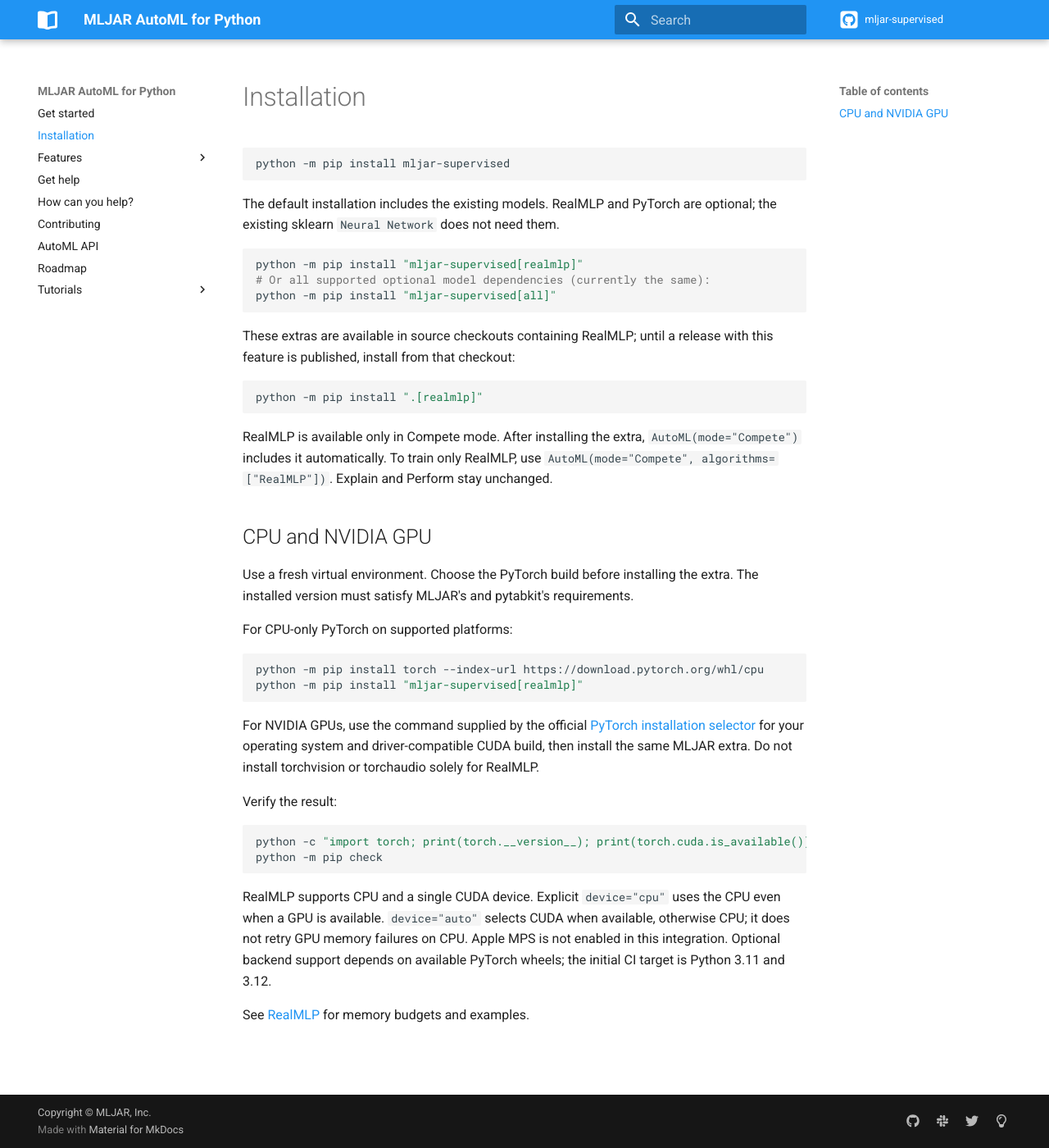
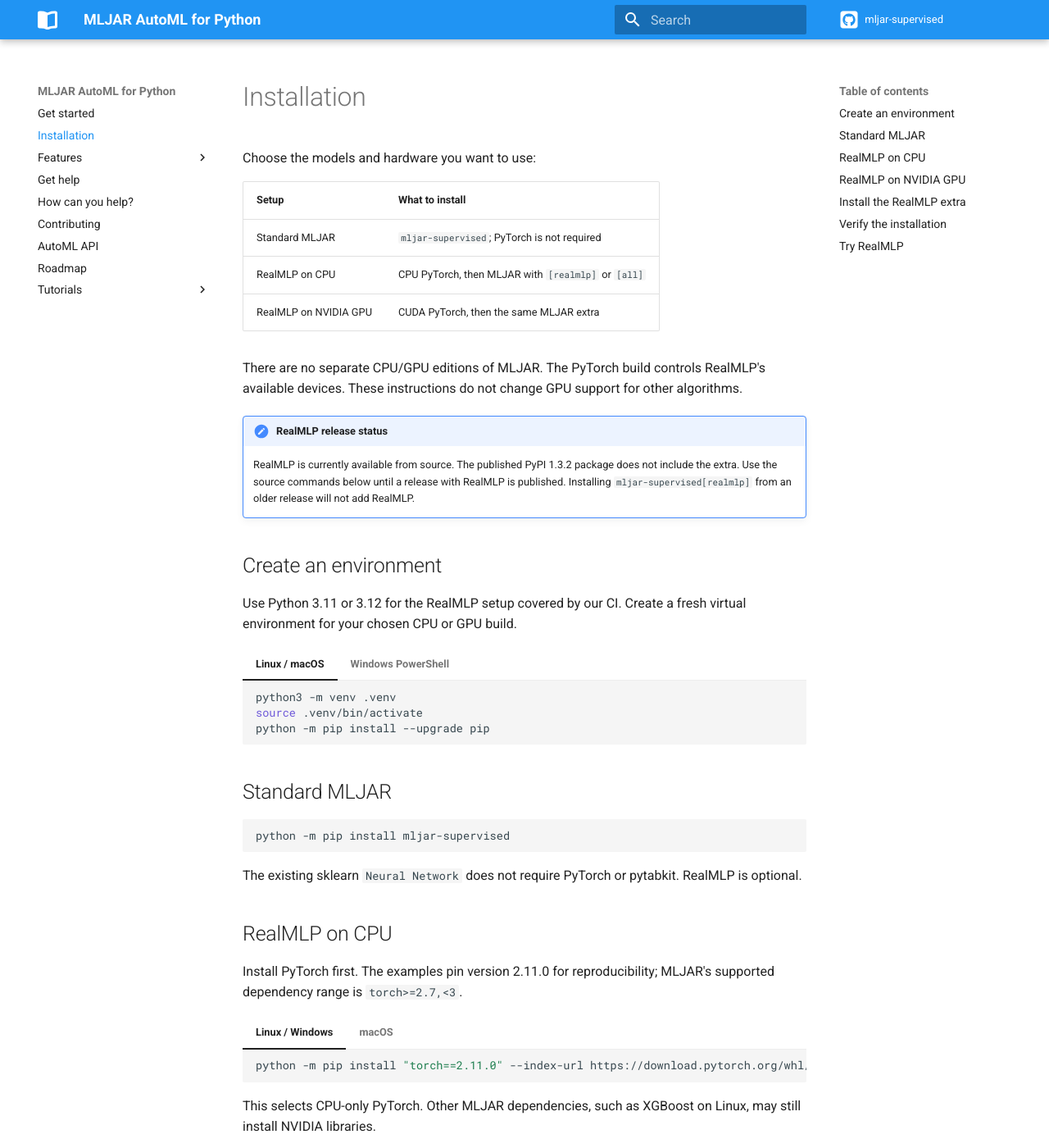
Before and after one commit to mljar/mljar-supervised, an MkDocs documentation site: the page built from docs/docs/install.md, in a window 1280 px wide and 1400 px high. Shown: the whole window at 82% size. Built offline with MkDocs 1.6.1 and Material for MkDocs 9.7.7, drawn with Linux system fonts in a browser that asks for light colours; comment, search, counter and statistics services are not loaded; some of the changed text lies outside the part shown.

Commit message:
Document RealMLP CPU and GPU installation (#841)

````diff
--- a/docs/docs/features/realmlp.md
+++ b/docs/docs/features/realmlp.md
@@ -2,8 +2,11 @@
 
 RealMLP is an optional neural model for binary classification, multiclass
 classification and single-target regression. Install
-`mljar-supervised[realmlp]` or `mljar-supervised[all]`; see
-[installation](../install.md). It trains from scratch without downloading weights.
+the `[realmlp]` or `[all]` extra from source until a release includes RealMLP.
+Choose [CPU](../install.md#realmlp-on-cpu) or
+[NVIDIA GPU](../install.md#realmlp-on-nvidia-gpu) installation and follow the
+[verification steps](../install.md#verify-the-installation). It trains from scratch
+without downloading weights.
 
 ## Example with generated data
 
@@ -144,6 +147,10 @@
 | `batch_size` | Upstream default, 256 |
 | `predict_batch_size` | Wrapper chunk size, 1024 |
 
+`device="auto"` uses CUDA when available, otherwise CPU. Set `device="cpu"` to
+force CPU training. Device settings control training, not which PyTorch packages
+are installed or downloaded. Apple MPS is not enabled.
+
 `n_jobs` respects CPU affinity/container quotas. CUDA folds run sequentially in
 MLJAR. Memory failures are reported per candidate; there is no automatic
 subsampling, architecture modification or CPU retry. Other eligible candidates
--- a/docs/docs/install.md
+++ b/docs/docs/install.md
@@ -1,57 +1,173 @@
 # Installation
+
+Choose the models and hardware you want to use:
+
+| Setup | What to install |
+|---|---|
+| Standard MLJAR | `mljar-supervised`; PyTorch is not required |
+| RealMLP on CPU | CPU PyTorch, then MLJAR with `[realmlp]` or `[all]` |
+| RealMLP on NVIDIA GPU | CUDA PyTorch, then the same MLJAR extra |
+
+There are no separate CPU/GPU editions of MLJAR. The PyTorch build controls
+RealMLP's available devices. These instructions do not change GPU support for
+other algorithms.
+
+!!! note "RealMLP release status"
+    RealMLP is currently available from source. The published PyPI 1.3.2 package
+    does not include the extra. Use the source commands below until a release
+    with RealMLP is published. Installing `mljar-supervised[realmlp]` from an older
+    release will not add RealMLP.
+
+## Create an environment
+
+Use Python 3.11 or 3.12 for the RealMLP setup covered by our CI. Create a fresh
+virtual environment for your chosen CPU or GPU build.
+
+=== "Linux / macOS"
+
+    ```bash
+    python3 -m venv .venv
+    source .venv/bin/activate
+    python -m pip install --upgrade pip
+    ```
+
+=== "Windows PowerShell"
+
+    ```powershell
+    py -3.12 -m venv .venv
+    .\.venv\Scripts\Activate.ps1
+    python -m pip install --upgrade pip
+    ```
+
+    If activation is unavailable, use `.\.venv\Scripts\python.exe` in place of
+    `python` in the commands below.
+
+## Standard MLJAR
 
 ```bash
 python -m pip install mljar-supervised
 ```
 
-The default installation includes the existing models. RealMLP and PyTorch are
-optional; the existing sklearn `Neural Network` does not need them.
+The existing sklearn `Neural Network` does not require PyTorch or pytabkit.
+RealMLP is optional.
+
+## RealMLP on CPU
+
+Install PyTorch first. The examples pin version 2.11.0 for reproducibility;
+MLJAR's supported dependency range is `torch>=2.7,<3`.
+
+=== "Linux / Windows"
+
+    ```bash
+    python -m pip install "torch==2.11.0" --index-url https://download.pytorch.org/whl/cpu
+    ```
+
+=== "macOS"
+
+    ```bash
+    python -m pip install "torch==2.11.0"
+    ```
+
+    Use a Mac/Python combination with a compatible PyTorch wheel. This RealMLP
+    integration uses CPU on macOS; Apple MPS acceleration is not enabled.
+
+This selects CPU-only PyTorch. Other MLJAR dependencies, such as XGBoost on
+Linux, may still install NVIDIA libraries.
+
+Then follow [Install the RealMLP extra](#install-the-realmlp-extra).
+
+## RealMLP on NVIDIA GPU
+
+For Linux or Windows with an NVIDIA GPU and a CUDA 12.8-compatible driver:
+
+```bash
+nvidia-smi
+python -m pip install "torch==2.11.0" --index-url https://download.pytorch.org/whl/cu128
+```
+
+If this build does not match your hardware or driver, choose a compatible build
+from the [PyTorch installation selector](https://pytorch.org/get-started/locally/)
+or [version-specific commands](https://pytorch.org/get-started/previous-versions/).
+Keep the installed torch version within `>=2.7,<3`. RealMLP needs `torch`; it does
+not require `torchvision` or `torchaudio`.
+
+Then install the same RealMLP extra below. RealMLP currently supports a single
+CUDA device, not multi-GPU training.
+
+## Install the RealMLP extra
+
+After installing your chosen PyTorch build, install from source:
+
+```bash
+git clone https://github.com/mljar/mljar-supervised.git
+cd mljar-supervised
+python -m pip install ".[realmlp]"
+```
+
+If you already have this checkout, run the final command from its root directory.
+For all optional model dependencies, use `python -m pip install ".[all]"` instead.
+Currently `[all]` and `[realmlp]` install the same optional dependencies.
+
+After a PyPI release includes RealMLP, the equivalent commands will be:
 
 ```bash
 python -m pip install "mljar-supervised[realmlp]"
-# Or all supported optional model dependencies (currently the same):
+# Or all optional model dependencies:
 python -m pip install "mljar-supervised[all]"
 ```
 
-These extras are available in source checkouts containing RealMLP; until a release
-with this feature is published, install from that checkout:
+Installing a compatible PyTorch build first lets pip reuse that build. The extra
+adds pytabkit and the other RealMLP dependencies.
+
+## Verify the installation
 
 ```bash
-python -m pip install ".[realmlp]"
+python -m pip check
+python -c "from importlib.metadata import version; import torch; print('MLJAR:', version('mljar-supervised')); print('pytabkit:', version('pytabkit')); print('torch:', torch.__version__); print('CUDA build:', torch.version.cuda); print('CUDA available:', torch.cuda.is_available())"
 ```
 
-RealMLP is available only in Compete mode. After installing the extra,
-`AutoML(mode="Compete")` includes it automatically. To train only RealMLP, use
-`AutoML(mode="Compete", algorithms=["RealMLP"])`. Explain and Perform stay unchanged.
+For CPU-only PyTorch, expect `CUDA build: None` and `CUDA available: False`.
+For the NVIDIA setup, expect `CUDA available: True`. If it is false, check that
+this environment has the CUDA build installed and that `nvidia-smi` sees the GPU.
 
-## CPU and NVIDIA GPU
+## Try RealMLP
 
-Use a fresh virtual environment. Choose the PyTorch build before installing the
-extra. The installed version must satisfy MLJAR's and pytabkit's requirements.
+RealMLP is available only in Compete mode. `AutoML(mode="Compete")` includes it
+automatically when its optional dependencies are installed. Select it explicitly
+to train only RealMLP:
 
-For CPU-only PyTorch on supported platforms:
+```python
+from sklearn.datasets import make_classification
+from sklearn.model_selection import train_test_split
+from supervised import AutoML
+
+X, y = make_classification(
+    n_samples=1000, n_features=20, n_informative=10, random_state=42
+)
+X_train, X_test, y_train, y_test = train_test_split(
+    X, y, test_size=0.2, stratify=y, random_state=42
+)
+automl = AutoML(
+    mode="Compete",
+    algorithms=["RealMLP"],
+    total_time_limit=120,
+    custom_params={"realmlp": {"device": "auto"}},
+)
+automl.fit(X_train, y_train)
+print(automl.predict(X_test[:5]))
+```
+
+The default `device="auto"` selects CUDA when available, otherwise CPU. To force
+CPU training, use `custom_params={"realmlp": {"device": "cpu"}}`. Setting the
+training device does not change installed packages or remove CUDA downloads.
+GPU memory failures do not trigger an automatic retry on CPU.
+
+For a short check of binary classification, multiclass classification and
+regression, run this script from the source checkout. Use a fresh output directory:
 
 ```bash
-python -m pip install torch --index-url https://download.pytorch.org/whl/cpu
-python -m pip install "mljar-supervised[realmlp]"
+python examples/scripts/realmlp_synthetic.py --output AutoML_realmlp_check
 ```
 
-For NVIDIA GPUs, use the command supplied by the official
-[PyTorch installation selector](https://pytorch.org/get-started/locally/) for
-your operating system and driver-compatible CUDA build, then install the same
-MLJAR extra. Do not install torchvision or torchaudio solely for RealMLP.
-
-Verify the result:
-
-```bash
-python -c "import torch; print(torch.__version__); print(torch.cuda.is_available())"
-python -m pip check
-```
-
-RealMLP supports CPU and a single CUDA device. Explicit `device="cpu"` uses the
-CPU even when a GPU is available. `device="auto"` selects CUDA when available,
-otherwise CPU; it does not retry GPU memory failures on CPU. Apple MPS is not
-enabled in this integration. Optional backend support depends on available
-PyTorch wheels; the initial CI target is Python 3.11 and 3.12.
-
-See [RealMLP](features/realmlp.md) for memory budgets and examples.
+The script uses CPU and eight epochs per task. See the [RealMLP guide](features/realmlp.md)
+for supported data, tuning parameters, memory limits and explanations.
````
Also changed, not shown: docs/docs/index.md (+7 -6 lines), README.md.
